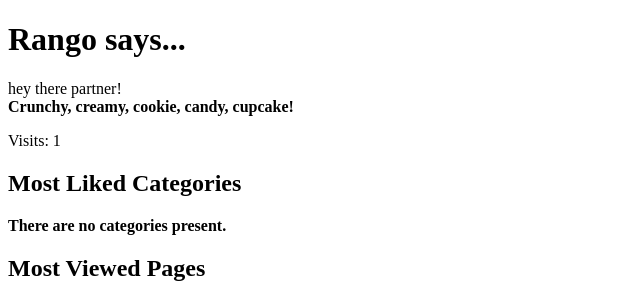
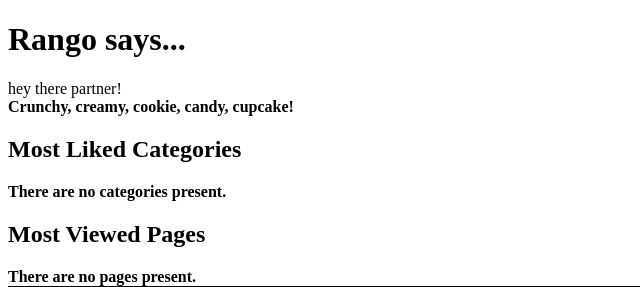
Before and after one commit to flapjack12/tango_with_django_project, a Django app: page / in a window 1280 px wide. Shown: the top 287 px of the page, without its empty margins (0-640 px from the left). Run offline with Django 3.2, Linux system fonts and the light colour scheme; data that the repository does not hold is empty.

Commit message:
I'M FINALLY FINISHEDgit add *git add *git add *git add *

```diff
--- a/rango/views.py
+++ b/rango/views.py
@@ -21,7 +21,6 @@
     context_dict['pages'] = page_list
 
     visitor_cookie_handler(request)
-    context_dict['visits'] = request.session['visits']
 
     response = render(request, 'rango/index.html', context=context_dict)
     return response
--- a/templates/rango/index.html
+++ b/templates/rango/index.html
@@ -15,7 +15,6 @@
 			{% endif %}
 			<br/>
 			<strong>{{ boldmessage }}</strong>
-			<p>Visits: {{ visits }}</p>
 		</div>
 
 		<h2>Most Liked Categories</h2>
```
